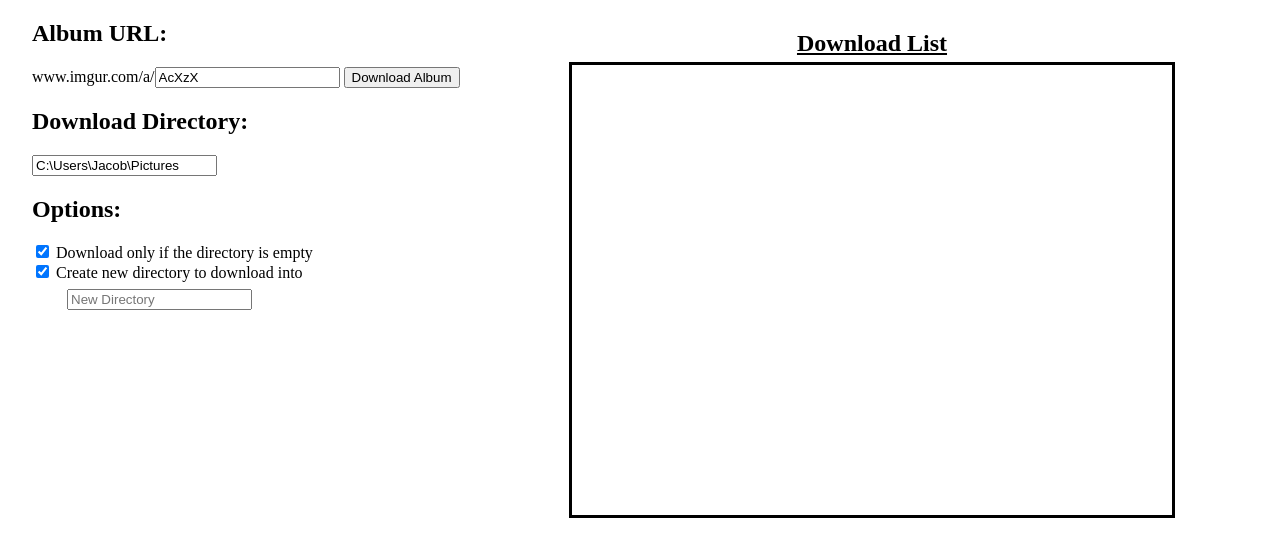
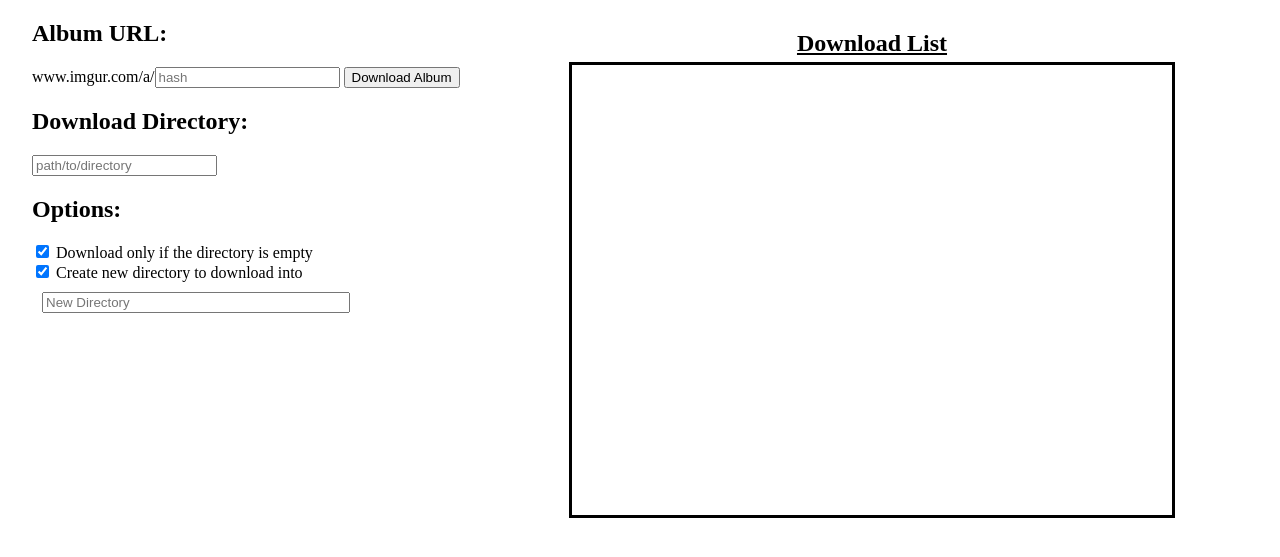
Before and after one commit to crumpstrr33/imgur_album_downloader, a Flask app: page / in a window 1280 px wide. Shown: the part 125-682 px from the top of the page. Run offline with Flask 2, Linux system fonts and the light colour scheme.

Commit message:
Minor restructoring

```diff
--- a/static/style.css
+++ b/static/style.css
@@ -35,10 +35,17 @@ header h1 {
 
 
 /* Options */
+#dl_dir {
+    margin: 10px;
+    padding-left: 2px;
+    width: 300px;
+}
 #new_dir {
-    padding: 7px;
-    padding-left: 35px;
+    margin: 10px;
+    padding-left: 2px;
+    width: 300px;
 }
+
 
 /* Scroll Box for Progress Title/Bars */
 #dl_title {
--- a/templates/main.html
+++ b/templates/main.html
@@ -6,11 +6,11 @@
 <div id="all_but_header">
     <div id="input_info">
         <h2>Album URL:</h2>
-        www.imgur.com/a/<input type="text" maxlength="5" name="album_hash" placeholder="hash" value="AcXzX">
+        www.imgur.com/a/<input type="text" maxlength="5" name="album_hash" placeholder="hash">
         <button id=dl_btn>Download Album</button><br>
 
         <h2>Download Directory:</h2>
-        <input type="text" name="dl_dir" placeholder="path/to/directory" value="C:\Users\Jacob\Pictures">
+        <input type="text" name="dl_dir" placeholder="path/to/directory">
 
         <div id=options>
             <h2>Options:</h2>
@@ -19,12 +19,10 @@
                 Download only if the directory is empty
             </div>
             <div id="dl_new" class="options">
-                <input type="checkbox" id="new_chk" checked>
+                <input type="checkbox" checked>
                 Create new directory to download into
             </div>
-            <div id="new_dir" class="options" >
-                <input type="text" placeholder="New Directory">
-            </div>
+            <input type="text" id="new_dir" placeholder="New Directory">
         </div>
     </div>
 
```
